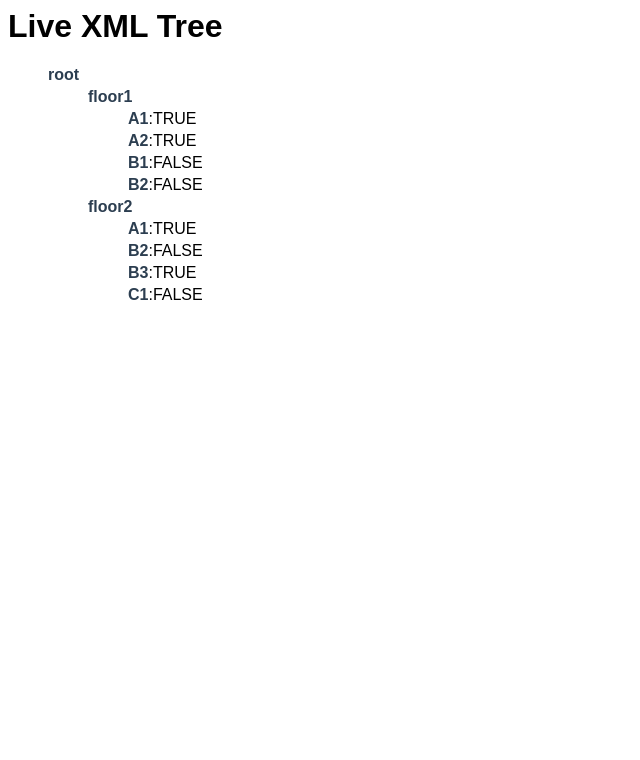
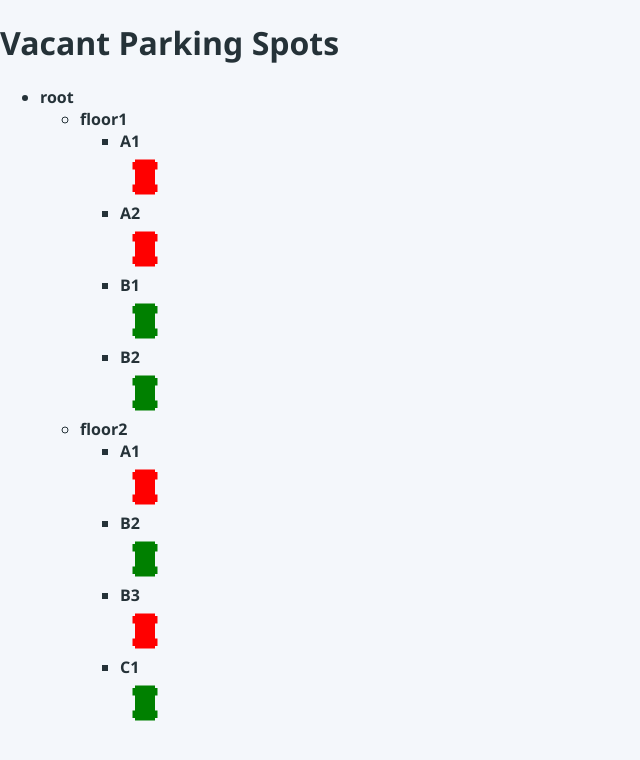
Before and after one commit to BatzelChaos/otopark-app, a Flask app: page / in a window 1280 px wide. Shown: the top 760 px of the page, without its empty margins (0-640 px from the left). Run offline with Flask 3, Linux system fonts and the light colour scheme.

Commit message:
made stuff show up as red or green little cars

```diff
--- a/example_otopark_data/data1.xml
+++ b/example_otopark_data/data1.xml
@@ -1,30 +1,30 @@
 <root>
 	<floor1>
 		<A1>
-			TRUE
+			true
 		</A1>
 		<A2>
-			TRUE
+			true
 		</A2>
 		<B1>
-			FALSE
+			false
 		</B1>
 		<B2>
-			FALSE
+			false
 		</B2>
 	</floor1>
 	<floor2>
 		<A1>
-			TRUE
+			true
 		</A1>
 		<B2>
-			FALSE
+			false
 		</B2>
 		<B3>
-			TRUE
+			true
 		</B3>
 		<C1>
-			FALSE
+			false
 		</C1>
 	</floor2>
 </root>
--- a/css/styles.css
+++ b/static/styles.css
@@ -35,3 +35,19 @@ footer {
   background: #e8edf4;
   font-size: 0.9rem;
 }
+
+.car
+{
+	width:50px;
+	height:50px;
+	clip-path: polygon(30% 15%, 30% 20%, 25% 20%, 25% 35%, 30% 35%, 30% 65%, 25% 65%, 25% 80%, 30% 80%, 30% 85%,
+						70% 85%, 70% 80%, 75% 80%, 75% 65%, 70% 65%, 70% 35%, 75% 35%, 75% 20%, 70% 20%, 70% 15%);
+}
+.parkinglot
+{
+	display:grid;
+	grid-template-columns: repeat;
+}
+
+.red { background:red; border-bottom-color:red; }
+.green { background:green; border-bottom-color:green; }
--- a/template.html
+++ b/template.html
@@ -1,3 +1,6 @@
+<!DOCTYPE html>
+<link rel="stylesheet" href="{{ url_for('static', filename='./css/styles.css') }}">
+
 <html>
 	<head>
 		<title>
--- /dev/null
+++ b/templates/index.html
@@ -0,0 +1,45 @@
+<!DOCTYPE html>
+<html>
+<head>
+	<title>XML Viewer</title>
+	<link rel="stylesheet" href="{{ url_for('static', filename='styles.css') }}">
+</head>
+<body>
+
+<h1>Vacant Parking Spots</h1>
+
+<ul>
+	{% macro render_node(node) %}
+		<li>
+			<strong>{{ node.tag }}</strong>
+
+			{% if node.value == "true" %}
+				<div class="car red"></div>
+			{% elif node.value == "false" %}
+				<div class="car green"></div>
+			{% endif %}
+
+			{% if node.attributes %}
+				<em>
+					(
+					{% for k, v in node.attributes.items() %}
+						{{ k }}={{ v }}
+					{% endfor %}
+					)
+				</em>
+			{% endif %}
+
+			{% if node.children %}
+				<ul>
+					{% for child in node.children %}
+						{{ render_node(child) }}
+					{% endfor %}
+				</ul>
+			{% endif %}
+		</li>
+	{% endmacro %}
+	{{ render_node(node) }}
+</ul>
+
+</body>
+</html>
--- a/xmlParser.py
+++ b/xmlParser.py
@@ -1,57 +1,23 @@
 import xml.etree.ElementTree as ET
-from flask import Flask
+from flask import Flask, render_template
 
 app = Flask(__name__)
 
-def rendernode(node):
-	html = '<li>'
-
-	html+= f"<strong>{node.tag}</strong>"
-
-	if node.text and node.text.strip():
-		html+= f":{node.text.strip()}"
-
-	if node.attrib:
-		attrs = ", ".join(f"{k}={v}" for k, v in node.attrib.items())
-		html += f" <em>({attrs})</em>"
-
-	children = list(node)
-	if children:
-		html += "<ul>"
-		for child in children:
-			html += rendernode(child)
-		html += "</ul>"
-	html+= "</li>"
-	return html
-
+def parsenode(node):
+	return {
+		"tag": node.tag,
+		"value": (node.text or "").strip().lower(),
+		"attributes": node.attrib,
+		"children": [parsenode(child) for child in node]
+	}
 
 @app.route("/")
 def home():
 	tree = ET.parse(r"example_otopark_data/data1.xml")
 	root = tree.getroot()
 
-	html = f"""
-		<html>
-	    <head>
-	        <title>XML Live Viewer</title>
-	        <style>
-	            body {{ font-family: Arial; }}
-	            ul {{ list-style-type: none; }}
-	            li {{ margin: 4px 0; }}
-				strong {{ color: #2c3e50; }}
-			</style>
-		</head>
-		<body>
-			<h1>Live XML Tree</h1>
-			<ul>
-			{rendernode(root)}
-			</ul>
-		</body>
-	    </html>
-	    """
+	data = parsenode(root)
+	return render_template("index.html", node=data)
+
 	return html
 app.run(debug=True)
-
-#for node in root.findall('.//A1'): print(node.text)
-
-#for node in root.iter(): print(node.tag, node.text)
```
Also changed, not shown: python/index.html (renamed from index.html).
